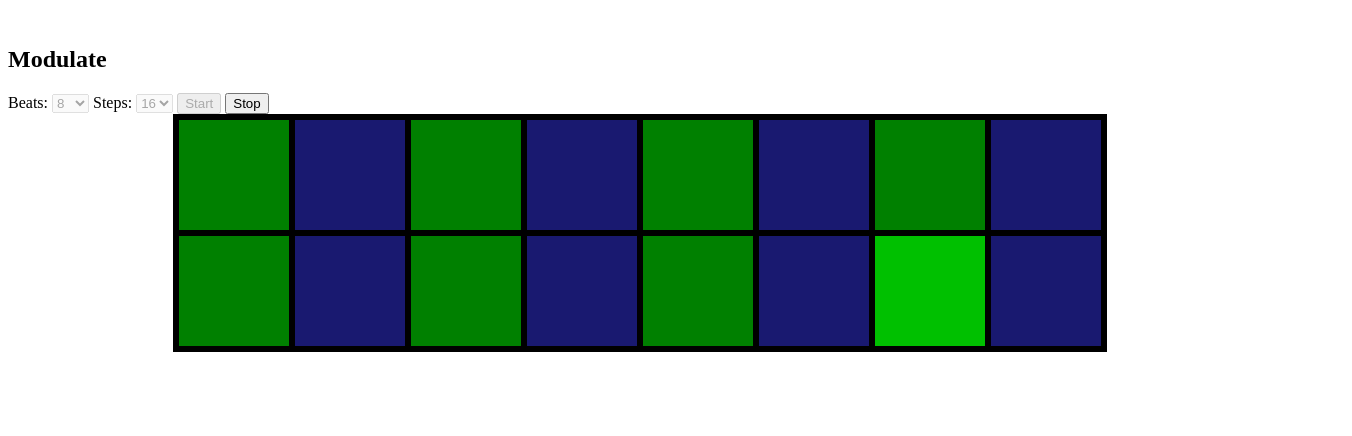
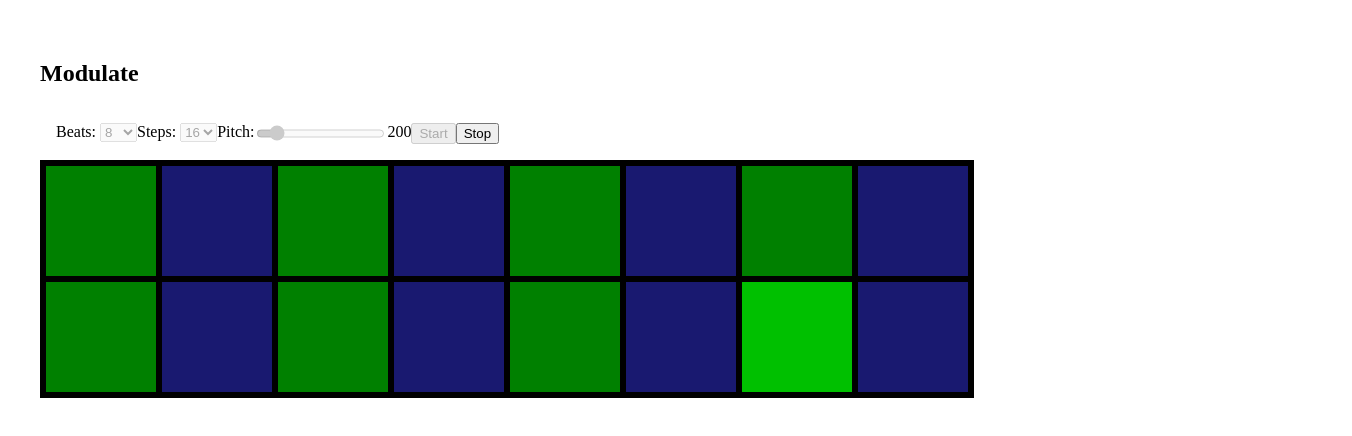
Before and after one commit to AidanMcB/euclidean-synth, a website built with Parcel: page index.html in a window 1280 px wide. Both pictures are taken after a click on the button "Start". Shown: the whole page, 1352 px wide, since content can reach past the window. Built offline with nearby package versions, Linux system fonts and the light colour scheme.

Commit message:
draw notes when beats and steps change. begin to mess with pitch shift

```diff
--- a/index.html
+++ b/index.html
@@ -9,8 +9,6 @@
 </head>
 <body>
 
-    <!-- <input type="range" /> -->
-    <br/>
 
     <!-- <button class="test-btn">Single Beep</button> -->
     <input type="hidden" value="un-initialized"/>
@@ -18,6 +16,8 @@
     <h2>Modulate</h2>
 
     <div class="controls">
+
+        <div class="beats">
             <label for="beats-select">Beats:</label>
             <select class="beats-select" id="beats-select">
                 <option value="1">1</option>
@@ -37,7 +37,9 @@
                 <option value="15">15</option>
                 <option value="16">16</option>
             </select>
+        </div>
 
+        <div class="steps">
             <label for="steps-select">Steps:</label>
             <select class="steps-select" id="steps-select">
                 <option value="1">1</option>
@@ -57,13 +59,20 @@
                 <option value="15">15</option>
                 <option selected value="16">16</option>
             </select>
+        </div>
+
+        <div class="pitch">
+            <label for="pitch-input">Pitch:</label>
+            <input type="range" class="pitch-input" value="200" min="100" max="1000"/>
+            <span class="pitch-display"></span>
+        </div>
+
 
         <button class="start-audio-btn">Start</button>
         <button class="stop-audio-btn disabled" disabled>Stop</button>
 
     </div>
 
-    <div class="synth-wrapper">
     <div class="synth synth-grid">
         <div class="key square-0"></div>
         <div class="key square-1"></div>
@@ -81,8 +90,8 @@
         <div class="key square-13"></div>
         <div class="key square-14"></div>
         <div class="key square-15"></div>
+    </div>
 
-        </div>
-    </div>
+
 </body>
 </html>
--- a/src/synth.js
+++ b/src/synth.js
@@ -6,6 +6,7 @@ class EuclideanSynthesizer {
 
     constructor() {
         this.bpm = 200;
+        this.pitch = 200;
         this.running = false;
         this.beats = 8;
         this.steps = 16;
@@ -82,40 +83,24 @@ class EuclideanSynthesizer {
         this.oscillator = this.audioCtx.createOscillator();
 
         this.oscillator.type = 'sawtooth';
-        const pitch = 200;
-        this.oscillator.frequency.setValueAtTime(pitch, this.audioCtx.currentTime); // value in hertz
+        this.oscillator.frequency.setValueAtTime(this.pitch, this.audioCtx.currentTime); // value in hertz
         this.oscillator.connect(this.audioCtx.destination);
         this.isAudioContextInitialized = true;
     };
 
-    async singleBeep() {
-        this.playOscillator(this.audioCtx.currentTime, this.audioCtx.currentTime + 0.2);
-    };
-
-    testFunc(testButton) {
-        console.log('RAN');
-        this.singleBeep();
-    };
-
-    playOscillator(startTime, endTime) {
+    singleBeep() {
+        const startTime = this.audioCtx.currentTime;
+        const endTime = this.audioCtx.currentTime + 0.2;
         this.oscillator = this.audioCtx.createOscillator();
         this.oscillator.connect(this.audioCtx.destination);
         this.oscillator.start(startTime);
         this.oscillator.stop(endTime);
     };
 
-    startOscillator() {
-        // this.oscillator.start();
-        this.playOscillator(this.audioCtx.currentTime, this.audioCtx.currentTime + 0.2);
-        // this.playOscillator(this.audioCtx.currentTime + 1, this.audioCtx.currentTime + 1.5);
-    };
-
-    stopOscillator() {
-        this.oscillator.stop();
-    };
-
-    adjustFrequency() {
-
+    adjustPitch(pitchDisplay, newVal) {
+        this.pitch = newVal;
+        pitchDisplay.innerHTML = newVal;
+        this.oscillator.frequency.value = 900
     };
 
     drawBeatPatternInUI() {
@@ -138,6 +123,7 @@ class EuclideanSynthesizer {
 
     setBeats(setBeats) {
         this.beats = parseInt(setBeats);
+        this.drawBeatPatternInUI();
     };
 
     setSteps(setSteps) {
@@ -176,6 +162,8 @@ class EuclideanSynthesizer {
             });
         }
 
+        this.drawBeatPatternInUI();
+
     };
 
     startSynth(startButton, stopButton) {
@@ -198,13 +186,11 @@ class EuclideanSynthesizer {
         this.drawBeatPatternInUI();
 
         // Disable some control panel options
-        document.querySelector('.beats-select').setAttribute('disabled', true);
-        document.querySelector('.steps-select').setAttribute('disabled', true);
+        this.toggleDisableControlPanel(true);
 
         this.running = true;
         this.modulateIt();
     };
-
 
     stopSynth(startButton, stopButton) {
         startButton.removeAttribute('disabled');
@@ -213,8 +199,7 @@ class EuclideanSynthesizer {
         stopButton.classList.add('disabled');
 
         this.running = false;
-        document.querySelector('.beats-select').removeAttribute('disabled');
-        document.querySelector('.steps-select').removeAttribute('disabled');
+        this.toggleDisableControlPanel(false)
     };
 
     drawNewSynth() {
@@ -229,6 +214,26 @@ class EuclideanSynthesizer {
             synth.append(key);
         }
     };
+
+    toggleDisableControlPanel(disable) {
+        // controls
+        const controlPanel = document.querySelector('.controls');
+        const controlOptions = Array.from(controlPanel.querySelectorAll('select, input'));
+
+        if (disable === true) {
+            controlOptions.map(controlOpt => {
+                controlOpt.setAttribute('disabled', true);
+                controlOpt.classList.add('disabled');
+            });
+        } else {
+            controlOptions.map(controlOpt => {
+                controlOpt.removeAttribute('disabled');
+                controlOpt.classList.remove('disabled');
+            });
+        }
+
+    }
+
 
 };
 
@@ -264,4 +269,12 @@ document.addEventListener("DOMContentLoaded", function(event) {
         mainSynth.setSteps(event.target.value);
     });
 
+    let pitchInput = document.querySelector('.pitch-input');
+    let pitchDisplay = document.querySelector('.pitch-display');
+
+    pitchDisplay.innerHTML = 200;
+    pitchInput.addEventListener('change', (e) => {
+        mainSynth.adjustPitch(pitchDisplay, e.target.value);
+    });
+
 });
--- a/styles.css
+++ b/styles.css
@@ -1,4 +1,22 @@
+
+body, html {
+    width: 100%;
+    height: 100%;
+}
+
+body {
+    padding: 2em;
+}
+
 /* Control Panel */
+.controls {
+    display: flex;
+    padding: 1em;
+}
+
+.pitch {
+    display: flex;
+}
 
 /*  Synth Display */
 .synth-wrapper {
```
Also changed, not shown: README.md. Lines whose indentation alone changed are shown as unchanged.
